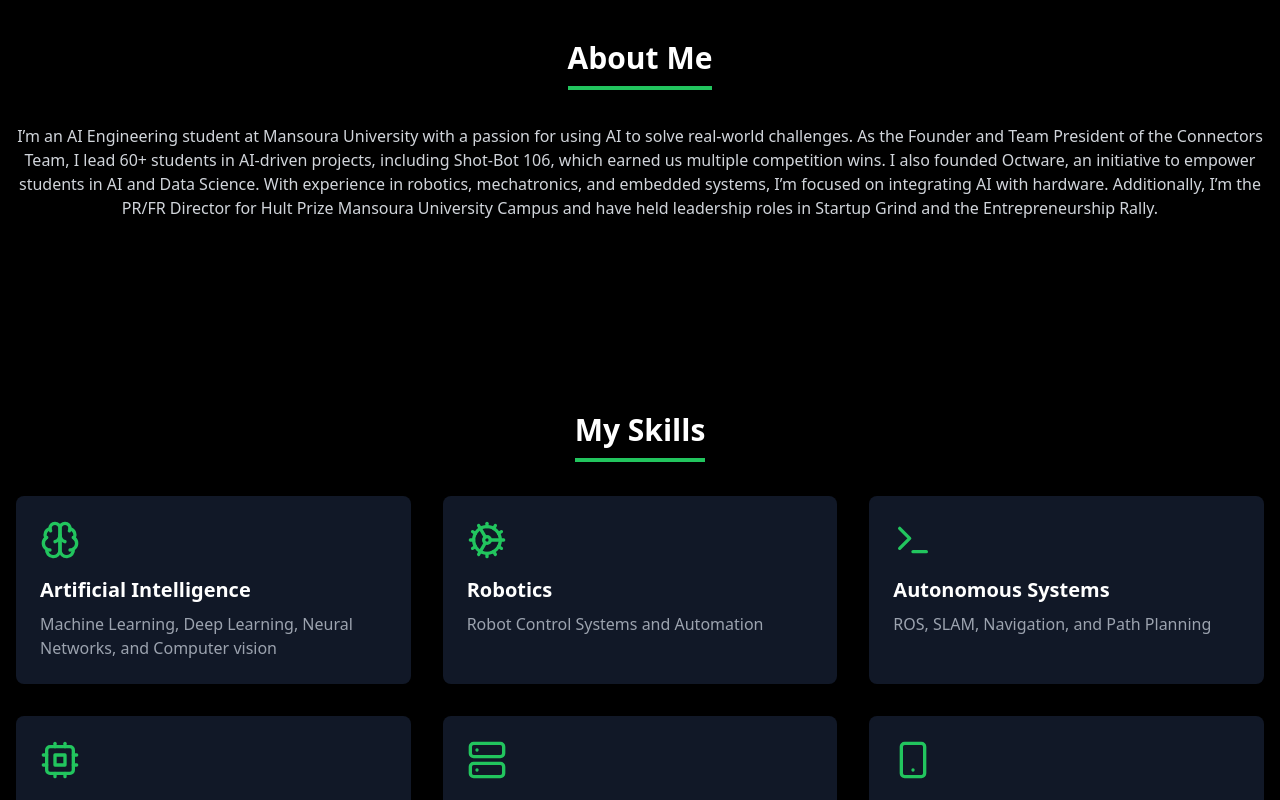
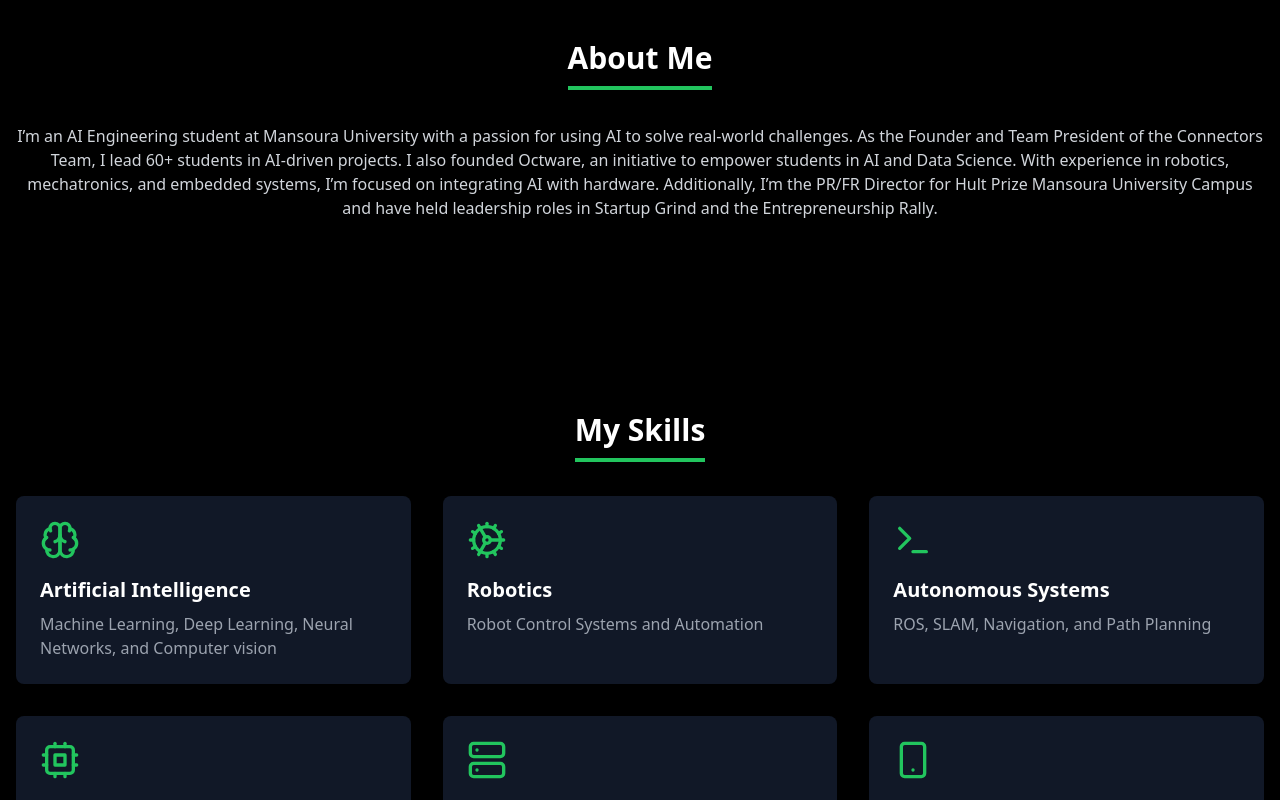
Before and after one commit to mmtrabya/Portfolio-Website, a React (Vite) app: page / in a window 1280 px wide. Shown: the part 840-1640 px from the top of the page. Built offline with nearby package versions, Linux system fonts and the light colour scheme.

Commit message:
Finshing the website for Responsetvity

```diff
--- a/src/components/About.tsx
+++ b/src/components/About.tsx
@@ -11,9 +11,8 @@
             <SectionTitle>About Me</SectionTitle>
             <p className="text-gray-300 mb-8">
               I’m an AI Engineering student at Mansoura University with a passion for using AI to solve real-world challenges.
-              As the Founder and Team President of the Connectors Team, I lead 60+ students in AI-driven projects, including Shot-Bot 106, which earned us multiple competition wins.
-              I also founded Octware, an initiative to empower students in AI and Data Science. With experience in robotics, mechatronics, and embedded systems,
-              I’m focused on integrating AI with hardware.
+              As the Founder and Team President of the Connectors Team, I lead 60+ students in AI-driven projects.
+              I also founded Octware, an initiative to empower students in AI and Data Science. With experience in robotics, mechatronics, and embedded systems, I’m focused on integrating AI with hardware.
               Additionally, I’m the PR/FR Director for Hult Prize Mansoura University Campus and have held leadership roles in Startup Grind and the Entrepreneurship Rally.
             </p>
           </div>
--- a/src/components/Experience/Experience.tsx
+++ b/src/components/Experience/Experience.tsx
@@ -36,7 +36,7 @@
   {
     title: 'PR/FR Director',
     company: 'Hult Prize Mansoura University Campus',
-    period: '11/2024',
+    period: '11/2024 - present',
     description: 'Managing public and foreign relations for Hult Prize events.'
   },
   {
--- a/src/components/Navigation.tsx
+++ b/src/components/Navigation.tsx
@@ -14,13 +14,18 @@
     return () => window.removeEventListener('scroll', handleScroll);
   }, []);
 
+  useEffect(() => {
+    // Prevent body scroll when the mobile menu is open
+    document.body.style.overflow = isOpen ? 'hidden' : 'auto';
+  }, [isOpen]);
+
   const navLinks = [
     { href: '#about', label: 'About' },
     { href: '#skills', label: 'Skills' },
     { href: '#projects', label: 'Projects' },
-    { href: '#experience', label: 'Experience'},
+    { href: '#experience', label: 'Experience' },
     { href: '#testimonials', label: 'Testimonials' },
-    { href: '#contact', label: 'Contact' }
+    { href: '#contact', label: 'Contact' },
   ];
 
   return (
@@ -31,10 +36,12 @@
     >
       <div className="container mx-auto px-4">
         <div className="flex items-center justify-between h-16">
+          {/* Logo */}
           <a href="#" className="text-white font-bold text-xl">
             Mohammed Tarabay
           </a>
 
+          {/* Desktop Navigation */}
           <div className="hidden md:flex space-x-8">
             {navLinks.map((link) => (
               <a
@@ -47,22 +54,26 @@
             ))}
           </div>
 
+          {/* Mobile Menu Button */}
           <button
             className="md:hidden text-white"
             onClick={() => setIsOpen(!isOpen)}
+            aria-expanded={isOpen}
+            aria-label={isOpen ? 'Close menu' : 'Open menu'}
           >
             {isOpen ? <X size={24} /> : <Menu size={24} />}
           </button>
         </div>
 
+        {/* Mobile Navigation */}
         {isOpen && (
-          <div className="md:hidden">
-            <div className="px-2 pt-2 pb-3 space-y-1">
+          <div className="md:hidden fixed inset-0 bg-black bg-opacity-90 z-50">
+            <div className="flex flex-col items-center justify-center h-full space-y-6">
               {navLinks.map((link) => (
                 <a
                   key={link.href}
                   href={link.href}
-                  className="block px-3 py-2 text-white hover:bg-green-600 rounded-md"
+                  className="text-white text-lg hover:text-green-500 transition-colors duration-200"
                   onClick={() => setIsOpen(false)}
                 >
                   {link.label}
```
